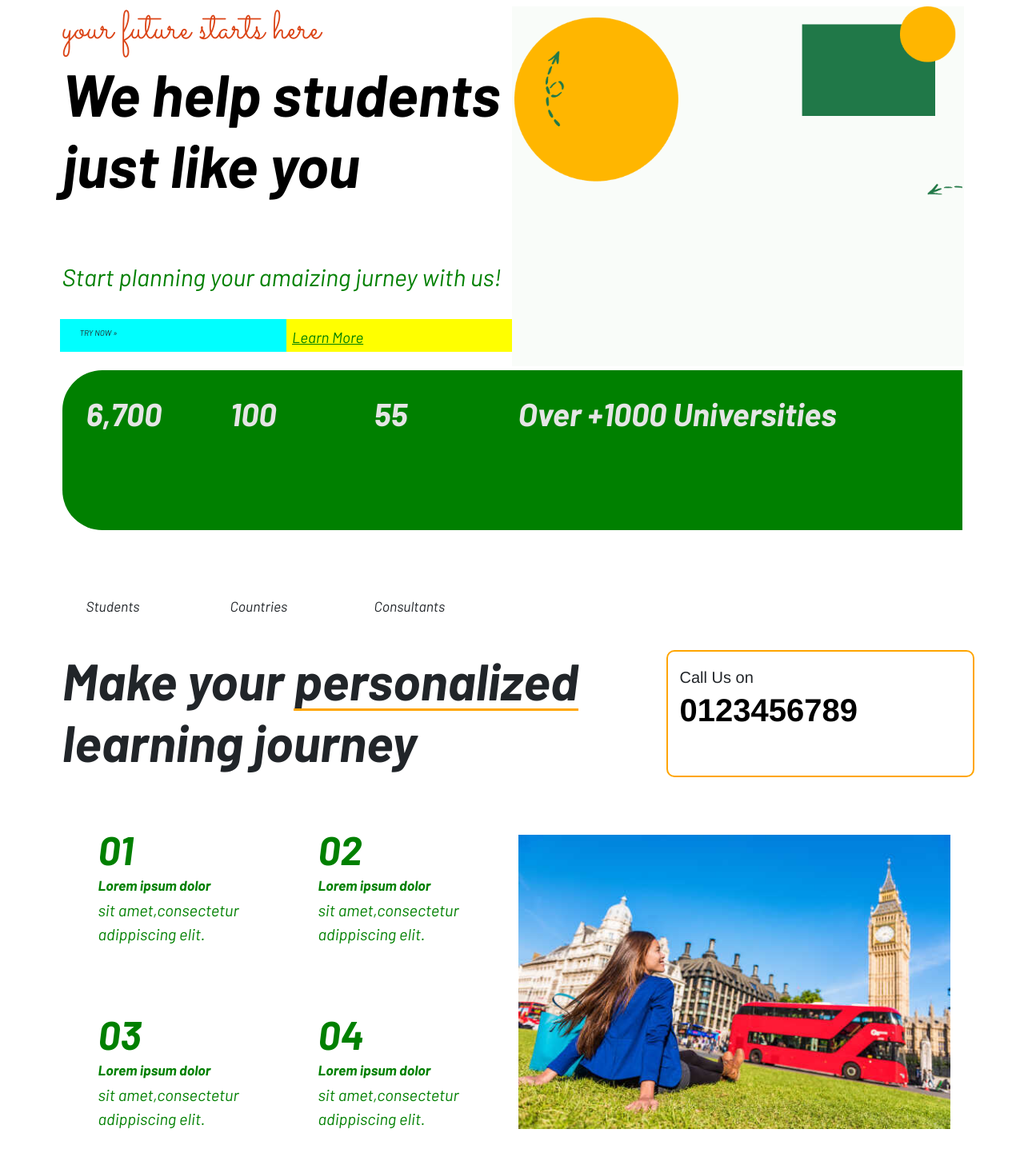
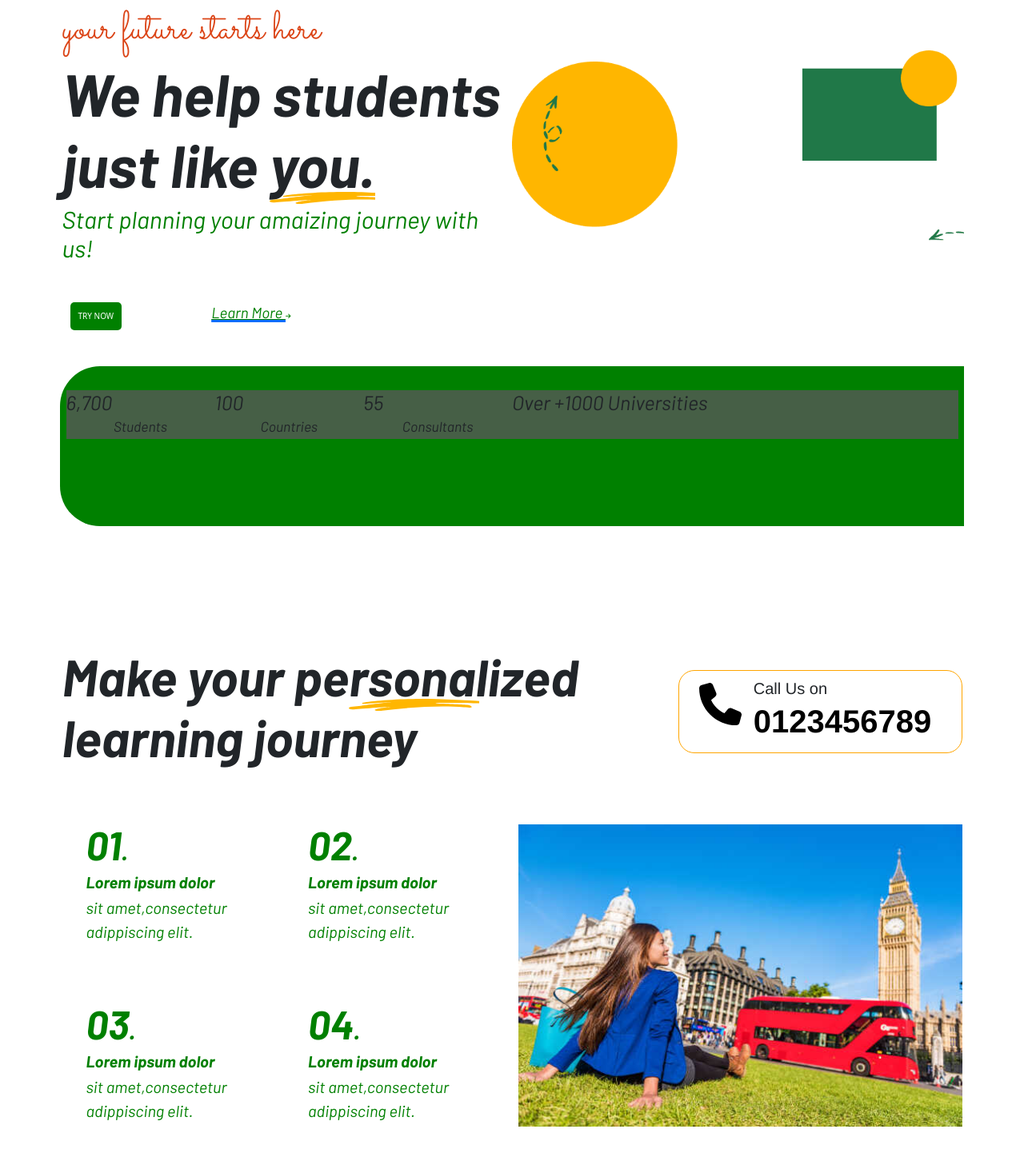
Before and after one commit to KParami/ACROZS--new, a plain HTML site: page index.html in a window 1280 px wide. Shown: the part 97-1554 px from the top of the page at 80% size. Drawn offline with nearby package versions, Linux system fonts and the light colour scheme.

Commit message:
second commit

```diff
--- a/assets/css/main.css
+++ b/assets/css/main.css
@@ -20,17 +20,9 @@ body {
 .py-large{
         padding: 75px 0;
 }
-.section-first h1{
-    font-size: 50px;
-    color: #000;
-    font-weight: bold;
-    height: 250px;
-}
 
-.first-intro h1{
-    font-size: 74px;
-    font-weight: bold;
-}
+
+
 .first-intro h2{
     font-size: 50px;
     color: rgb(219, 67, 21);
@@ -38,15 +30,47 @@ body {
 .first-intro h3{
     font-size: 30px;
     color: green;
+    text-align: left;
 
 }
 
 
-.button-section-first {
-    font-size: 20px;
-    color: white;
+.first-intro h1{
+    font-size: 74px;
+    font-weight: bold;
+    position: relative;
 
 }
+
+.first-intro h1 span{
+    position: relative;
+    font-size: 74px;
+
+}
+
+.first-intro h1 span::after{
+    content: '';
+    position: absolute;
+    left: 0;
+    bottom: -5px;
+    width: 100%;
+    height: 15px;
+    background-image:url(/assets/images/underline.svg) ;
+}
+
+.trynow {
+    background-color: green;
+    color:white;
+    padding: 10px;
+    border-radius: 5px;
+    text-align: center;
+    display: inline-block;
+    font-size: 10px;
+    margin: 10px 10px;
+    cursor: pointer;
+
+    }
+
 
 
 
@@ -56,7 +80,7 @@ body {
 
 }
 
-.section-first-last-row{
+.section-first-footer{
     border-radius:50px 0px 0px 50px;
     background-color: green;
     height: 200px;
@@ -64,7 +88,7 @@ body {
 
 }
 
-.section-first-last-row h1{
+.section-first-last h1{
     font-size: 40px;
     color: #e5e5e5;
 
@@ -87,28 +111,63 @@ body {
     content: '';
     position: absolute;
     left: 0;
-    bottom: 0;
-    width: 100%;
-    height: 3px;
-    background-color:orange;
+    bottom: -5px;
+    width: 75%;
+    height: 15px;
+    background-image:url(/assets/images/underline.svg) ;
 }
+
+
+.content h1{
+    font-size: 50px;
+    text-align: left;
+    font-weight:bold ;
+    color:green;
+}
+
+.content h3{
+    font-size: 20px;
+    text-align: left;
+    font-weight:bold ;
+    color: green;
+}
+
+
+.content p{
+    font-size: 20px;
+    text-align: left;
+    color: green;
+
+}
+
+
+
+
+
+
  .border-area{
     border-style: solid;
-    border-width: 2px 2px;
-    border-radius: 10px;
-    padding: 20px;
+    border-width: 1px 1px;
+    border-radius: 20px;
     border-color: orange;
+    padding: 10px;
+
  }
- .row-border h1{
+
+ .border-area h1{
+
         font-weight: bold;
         color: #000;
         font-size: 40px;
         font-family: 'Franklin Gothic Medium', 'Arial Narrow', Arial, sans-serif;
+        text-align: left;
+
  }
 
- .row-border h3{
+ .border-area h3{
         font-family: 'Franklin Gothic Medium', 'Arial Narrow', Arial, sans-serif;
         font-size: 20px;
+        text-align: left;
  }
 
 
@@ -118,6 +177,16 @@ body {
     background-color: orange;
     height: 300px;
 }
+
+
+.drop-us-message {
+    align-items: center;
+
+}
+.drop-us-message btn{
+    margin: 20px;
+}
+
 
 .first-row h1{
     text-align: center;
@@ -145,21 +214,13 @@ body {
         font-weight: bold;
 
 }
+.row-footer h3{
+    font-size: 20px;
+    font-family: 'Franklin Gothic Medium', 'Arial Narrow', Arial, sans-serif;
+    align-items:center ;
+}
 
 
-.p-5 h1{
-    font-size: 50px;
-    font-weight:bold ;
-    color:green;
-}
-
-.p-5 h3{
-    font-weight:bold ;
-    color: green;
-}
-.p-5 p{
-    color: green;
-}
 
 
 ::selection {
@@ -217,15 +278,14 @@ h5, p {
     font-family: 'Barlow', sans-serif;
 }
 
-section-first-last-row{
-    border-radius: 50px;;
-}
-
 
 .footer{
     background-color: black;
 }
 
+.details h1, h3 {
+        text-align: center;
+}
 
  .button {
     background-color: #4CAF50; /* Green */
@@ -242,3 +302,20 @@ section-first-last-row{
     transition-duration: 0.4s;
     border-radius: 10px;
   }
+
+  .title-calender h1{
+    font-size: 40px;
+    color: green;
+    text-align: center;
+
+  }
+.title-calender p{
+    text-align: center;
+    font-size: 20px;
+    color: black;
+
+}
+.feedback h1{
+    font-size: 30px;
+    color: green;
+}
--- a/index.html
+++ b/index.html
@@ -27,49 +27,43 @@
 
     </header>
 
-    <section class="section-first py-large">
+    <section class="section first py-large">
         <div class="container">
              <div class="row g-2 pt-5">
-                        <div class="col-6 first-intro" >
+                        <div class="col-6 pb-5 first-intro">
                                 <h2>your future starts here</h2>
-                            <h1>We help students just like you </h1>
-                            <h3>Start planning your amaizing jurney with us!</h3>
-                            <div class="button-section-first pt-5" >
-                                <div class="container">
-
-                                    <div class="row">
-                                        <div class="col-6" style="background-color: aqua;">
-                                            <div class="btn" style="align-items: keft;">
-
-                                                <a target="_blank" href="#" class="btn btn">
-                                                    TRY NOW »</a>
+                                <h1>We help students just like <span>you.</span> </h1>
+                                <div class="h3 pb-5">
+                                    <h3>Start planning your amaizing journey with us!</h3>
                                 </div>
 
+                            <div class="row g-0">
+                                <div class="col-4">
+                                    <form action="#">
+                                        <div class ="trynow" type="submit">TRY NOW
                                         </div>
-                                        <div class="col-6" style="background-color: yellow;">
-                                            <h3><u>Learn More</u></h3>
+                                    </form>
+
+                               </div>
+
+                                <div class="col-6">
+                                    <a href="#">
+                                        <h3><u>Learn More <i class="fa-solid fa-arrow-right"></i></u></h3>  </a>
 
                                 </div>
                            </div>
                         </div>
 
-
-                            </div>
-
-
-
-                        </div>
-
-                        <div class="col-6" style="background-color: rgb(249, 252, 249); height:450px;">
-                                <div class="img">
+                        <div class="col-6 g-0 pt-5">
+                                <div class="img pt-5">
                                     <img src="/assets/images/group-533_optimized.png" alt="">
                                 </div>
                         </div>
 
-                        <div class="container-fluid">
-                            <div class="section-first-last-row  g-5 " >
-                                <div class="container pt-5">
-                                        <div class="row" >
+                        <div class="section-first-footer">
+                            <div class="container-fluid pt-5">
+                                <div class="row footer g-0" style="background-color: rgb(70, 95, 70) ; "" >
+
                                                 <div class="col-2">
                                                     <h1>6,700</h1>
                                                     <h3>Students</h3>
@@ -83,13 +77,13 @@
                                                     <h3>Consultants</h3>
                                                 </div>
                                                 <div class="col-6">
-
                                                     <h1>Over +1000 Universities</h1>
                                                 </div>
+
+
                                     </div>
                                </div>
 
-                                </div>
                         </div>
                      </div>
              </div>
@@ -98,68 +92,72 @@
 
 
     <!--Section second-->
-     <section class="section-second py-large">
+     <section class="section py-large">
              <div class="container">
                             <div class="row g-5">
                                 <div class="col-sm-7 col-md-8">
                                     <div class="title">
-                                            <h1>Make your <span>personalized</span> learning journey  </h1>
+                                            <h1>Make your pe<span>rsonaliz</span>ed learning journey  </h1>
                                     </div>
                                 </div>
 
-                                <div class="col-md-8 col-lg-4 border-area" >
-                                        <div class="row-border">
-
+                                <div class="col-md-8 col-lg-4 g-5 pt-5">
+                                    <div class="row g-0 border-area">
+                                        <div class="col-3 mt-2 g-5">
+                                            <div class="icon">
+                                               <img src="/assets/images/phone-solid.svg" alt="phone">
+                                            </div>
+                                        </div>
+                                        <div class="col-6">
                                             <h3>Call Us on </h3>
                                             <h1>0123456789</h1>
-
                                         </div>
 
                                     </div>
                                </div>
+                     </div>
 
 
-                    <div class="col-12 text-area py-5 ">
+                    <div class="py-5 ">
                             <div class="row align-items-center">
                                 <div class="col-lg-6  wrap-area">
-                                    <div class="row  g-3">
-
-
+                                    <div class="content">
+                                        <div class="row g-0">
                                             <div class="col-6">
-                                                <div class="p-5" style="color: green ;">
-                                                    <h1>01</h1>
-                                                    <h3 >Lorem ipsum dolor</h3><br>
+                                              <div class="p-5">
+                                                  <h1>01<span>.</span></h1>
+                                                  <h3>Lorem ipsum dolor</h3>
                                                   <p> sit amet,consectetur adippiscing elit.</p>
                                               </div>
                                             </div>
 
                                             <div class="col-6">
-                                                <div class="p-5" style="color: green;">
-                                                    <h1>02</h1>
-                                                    <h3>Lorem ipsum dolor</h3><br>
+                                              <div class="p-5">
+                                                  <h1>02<span>.</span></h1>
+                                                  <h3>Lorem ipsum dolor</h3>
                                                   <p> sit amet,consectetur adippiscing elit.</p>
                                               </div>
                                            </div>
 
                                             <div class="col-6">
-                                                <div class="p-5" style="color: green;">
-                                                    <h1>03</h1>
-                                                    <h3>Lorem ipsum dolor</h3><br>
+                                              <div class="p-5">
+                                                  <h1>03<span>.</span></h1>
+                                                  <h3>Lorem ipsum dolor</h3>
                                                   <p> sit amet,consectetur adippiscing elit.</p>
                                                </div>
                                             </div>
 
                                             <div class="col-6">
-                                                <div class="p-5" style="color: green;">
-                                                    <h1>04</h1>
-                                                    <h3>Lorem ipsum dolor</h3><br>
+                                              <div class="p-5">
+                                                  <h1>04<span>.</span></h1>
+                                                  <h3>Lorem ipsum dolor</h3>
                                                   <p> sit amet,consectetur adippiscing elit.</p>
                                                 </div>
                                             </div>
                                           </div>
+
                                     </div>
-
-
+                                          </div>
 
                                                     <div class="col-lg-6  wrap-area">
                                                         <div class="row g-1">
@@ -186,34 +184,34 @@
 
 <section class="section-third py-large">
     <div class="container-fluid">
-        <div class="container">
+        <div class="container-md">
 
 
 
-        <div class="row g-1" style="background-color:rgb(1, 100, 1); height: 500px;">
+        <div class="row g-1 pt-5" style="background-color:rgb(1, 100, 1); height: 500px;">
             <div class="first-row pt-5">
                         <h4> OUR TOP TEAM </h4>
                         <h1> Our Consultants</h1>
                         <h3>Lectus sed amet curus ipsum. Turpis ornare mattis.</h3>
             </div>
         </div>
-        <div class="row-footer">
+        <div class="row-footer pt-5">
 
-                <div class="row g-1">
-                <div class="col-9  py-5" ">
+        <div class="row g-0 pt-5">
+            <div class="row details">
+            <div class="col-sm-6  py-5 ">
                 <h1>Ready to speak with our Consultants teams?</h1>
 
             </div>
-                <div class="col-3">
-                    <a href="#" target="_blank" rel="" class="button msg"> <h3>Drop us a message</h3></a>
-
+            <div class="col-sm-6 py-5">
+                <div class="row drop-us-message pt-5" >
+                    <button type="button" class="btn btn-success "><h3>Drop us a message</h3></button>
 
                 </div>
+            </div>
+        </div>
+      </div>
 
-
-
-
-            </div>
         </div>
     </div>
 
@@ -254,27 +252,96 @@
 
 <section class="section-services py-large">
     <div class="container-fluid">
-        <div class="container" style="background-color: rgb(5, 4, 4); height:800px;">
-            <div class="row " style="background-color: transparent; height:200px">
+        <div class="container">
+            <div class="row pt-5" style="background-color: rgb(252, 252, 168); height:600px">
+                    <div class="col-6" style="background-color: red; height: 200px;">
 
                     </div>
-            <div class="row " style="background-color: rgb(252, 252, 168); height:400px">
-                <div class="content">
+                    <div class="col-6" style="background-color: pink; height: 200px;">
+
+                    </div>
+            </div>
+        </div>
+    </div>
+</section>
+
+
+<!--FEED BACK-->
+<section class="section-feedback py-large">
+    <div class="container-fluid">
+        <div class="container">
+            <div class="row pt-5" style="background-color: rgb(252, 252, 168); height:650px">
+                    <div class="col-6" style="background-color: red; height: 600px;">
+                        <div class="row" style="background-color: purple; height: 200px;">
+                            <div class="feedback">
+                                <h1>Take a look at students
+                                    awesome feedback</h1>
+                            </div>
+
+                        </div>
+                        <div class="row" style="background-color: rgb(128, 0, 64); height: 200px;">
+
+                        </div>
+                        <div class="row" style="background-color: rgba(211, 102, 30, 0.815); height: 200px;">
+
+                        </div>
+
+
+                    </div>
+                    <div class="col-6" style="background-color: rgb(22, 5, 7); height: 600px;">
+
+                    </div>
+            </div>
+        </div>
+    </div>
+</section>
+
+    <!--Upcomming events-->
+    <section class="section-upcomming py-large">
+        <div class="container-fluid">
+            <div class="container">
+                <div class="row " style="background-color: rgb(252, 252, 168); height:600px">
+                        <div class="col-6 col-sm-4">
+                            <div class="row">
+
+                            </div>
+                            <div class="row">
+
+                            </div>
+
+                        </div>
+
+                        <div class="col-6 col-sm-4">
+                            <div class="row pt-5">
+                                <div class="title-calender">
+                                    <h1>UP COMMING EVENTS</h1><br>
+                                    <p>Dui ut neque eu id vulputate gravida viveraa. Montes, justo leo viverra vel aenean leo nulla.</p>
+
+                                </div>
+                            </div>
+
+                            <div class="row">
+
 
                             </div>
 
                         </div>
 
                 </div>
+            </div>
+        </div>
+    </section>
 
 
-            </div>
+
+
 
 
         </div>
     </div>
 
-</section>
+
+
 
 
 </body>
```
Also changed, not shown: assets/images/arrow-right-solid.svg (added), assets/images/icon.svg (added), assets/images/phone-solid.svg (added), assets/images/underline.svg (added). Lines whose indentation alone changed are shown as unchanged.
